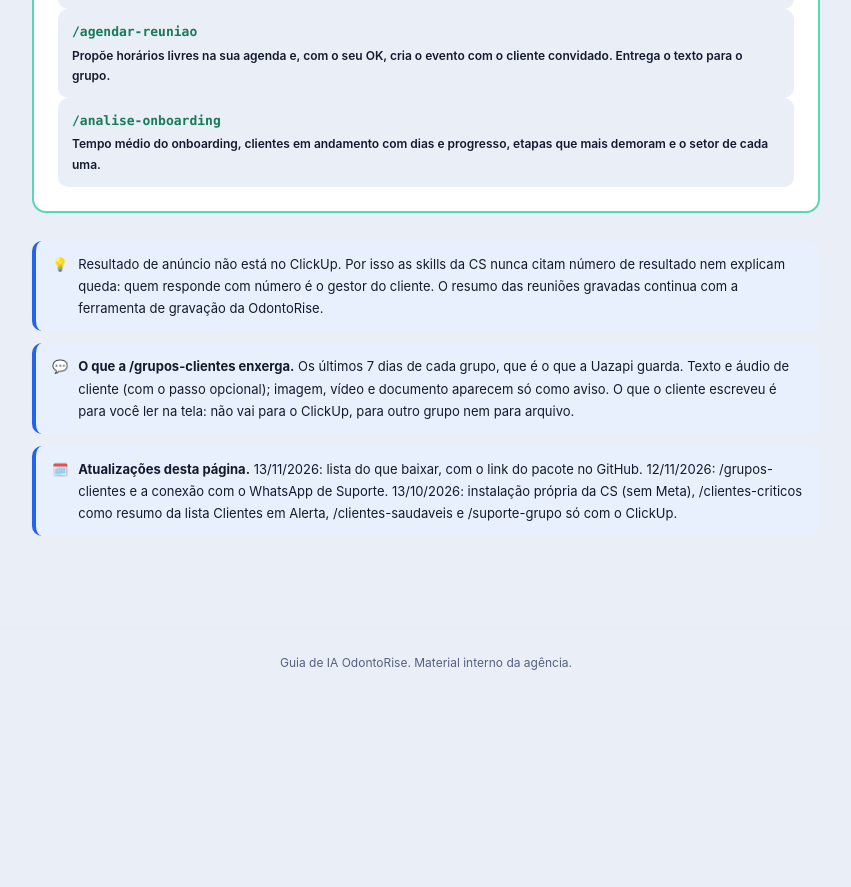
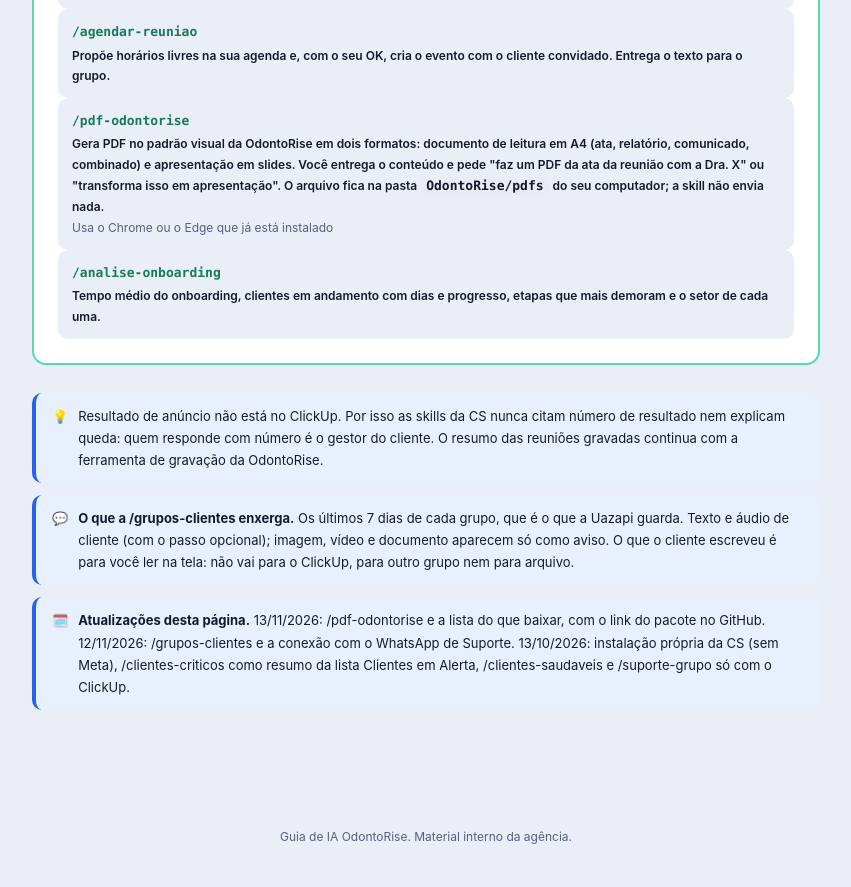
Before and after one commit to lucastelestrabalho777-ux/guia-ia-odontorise, a plain HTML site: page cs/index.html in a window 1280 px wide. Shown: the part 3086-3973 px from the top of the page, without its empty margins (214-1065 px from the left). Before the commit the page ends 3799 px from the top, so only its background shows below. Drawn offline with Linux system fonts and the light colour scheme.

Commit message:
CS: /pdf-odontorise na página e na conferência das skills
Co-Authored-By: Claude Fable 5.2 <noreply@anthropic.com>

```diff
--- a/cs/index.html
+++ b/cs/index.html
@@ -90,12 +90,13 @@ UAZAPI_INSTANCE_TOKEN=</pre></div>
       <div class="skill"><div class="cmd">/clientes-saudaveis</div><div class="what">Quem está bem no relacionamento (satisfação boa, sem alerta, reunião mensal em dia): candidatos a depoimento ou indicação, um pedido por cliente no mês. Unidades da mesma rede contam como um cliente. Antes de qualquer pedido, a mensagem pronta para o gestor confirmar o resultado.</div></div>
       <div class="skill"><div class="cmd">/suporte-grupo</div><div class="what">Você cola a mensagem do cliente; a skill responde cada assunto com o que o ClickUp mostra (conteúdo em produção, reunião). Resultado, saldo e anúncio ficam com o gestor; preço e contrato com a liderança, com a mensagem pronta para cada um. Nada interno vai para o grupo.</div></div>
       <div class="skill"><div class="cmd">/agendar-reuniao</div><div class="what">Propõe horários livres na sua agenda e, com o seu OK, cria o evento com o cliente convidado. Entrega o texto para o grupo.</div></div>
+      <div class="skill"><div class="cmd">/pdf-odontorise</div><div class="what">Gera PDF no padrão visual da OdontoRise em dois formatos: documento de leitura em A4 (ata, relatório, comunicado, combinado) e apresentação em slides. Você entrega o conteúdo e pede "faz um PDF da ata da reunião com a Dra. X" ou "transforma isso em apresentação". O arquivo fica na pasta <code>OdontoRise/pdfs</code> do seu computador; a skill não envia nada.</div><div class="gain">Usa o Chrome ou o Edge que já está instalado</div></div>
       <div class="skill"><div class="cmd">/analise-onboarding</div><div class="what">Tempo médio do onboarding, clientes em andamento com dias e progresso, etapas que mais demoram e o setor de cada uma.</div></div>
   </div>
 
   <div class="callout"><span class="ico">💡</span><div>Resultado de anúncio não está no ClickUp. Por isso as skills da CS nunca citam número de resultado nem explicam queda: quem responde com número é o gestor do cliente. O resumo das reuniões gravadas continua com a ferramenta de gravação da OdontoRise.</div></div>
   <div class="callout"><span class="ico">💬</span><div><strong>O que a /grupos-clientes enxerga.</strong> Os últimos 7 dias de cada grupo, que é o que a Uazapi guarda. Texto e áudio de cliente (com o passo opcional); imagem, vídeo e documento aparecem só como aviso. O que o cliente escreveu é para você ler na tela: não vai para o ClickUp, para outro grupo nem para arquivo.</div></div>
-  <div class="callout"><span class="ico">🗓️</span><div><strong>Atualizações desta página.</strong> 13/11/2026: lista do que baixar, com o link do pacote no GitHub. 12/11/2026: /grupos-clientes e a conexão com o WhatsApp de Suporte. 13/10/2026: instalação própria da CS (sem Meta), /clientes-criticos como resumo da lista Clientes em Alerta, /clientes-saudaveis e /suporte-grupo só com o ClickUp.</div></div>
+  <div class="callout"><span class="ico">🗓️</span><div><strong>Atualizações desta página.</strong> 13/11/2026: /pdf-odontorise e a lista do que baixar, com o link do pacote no GitHub. 12/11/2026: /grupos-clientes e a conexão com o WhatsApp de Suporte. 13/10/2026: instalação própria da CS (sem Meta), /clientes-criticos como resumo da lista Clientes em Alerta, /clientes-saudaveis e /suporte-grupo só com o ClickUp.</div></div>
 </main>
 
 <footer class="footer">Guia de IA OdontoRise. Material interno da agência.</footer>
```
Also changed, not shown: onboarding/index.html (+1 -1 lines).
